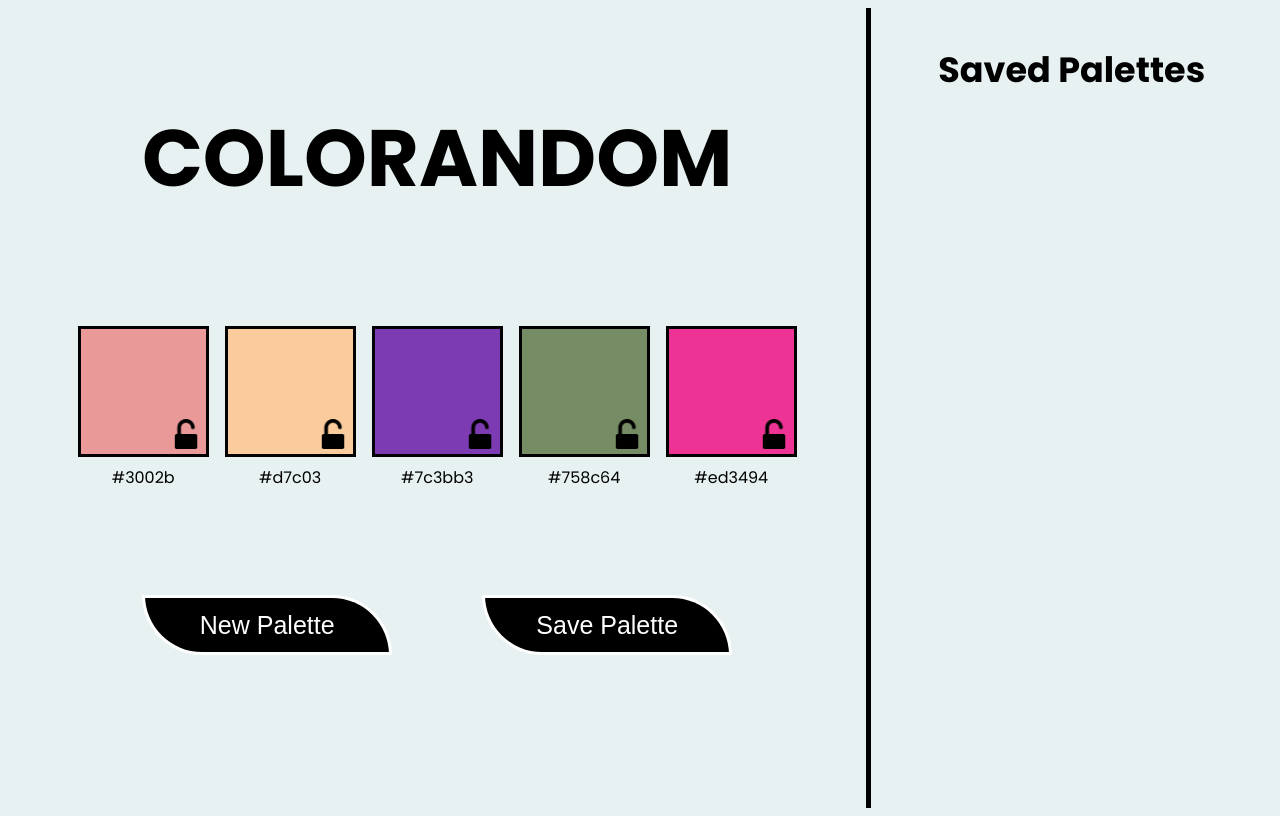
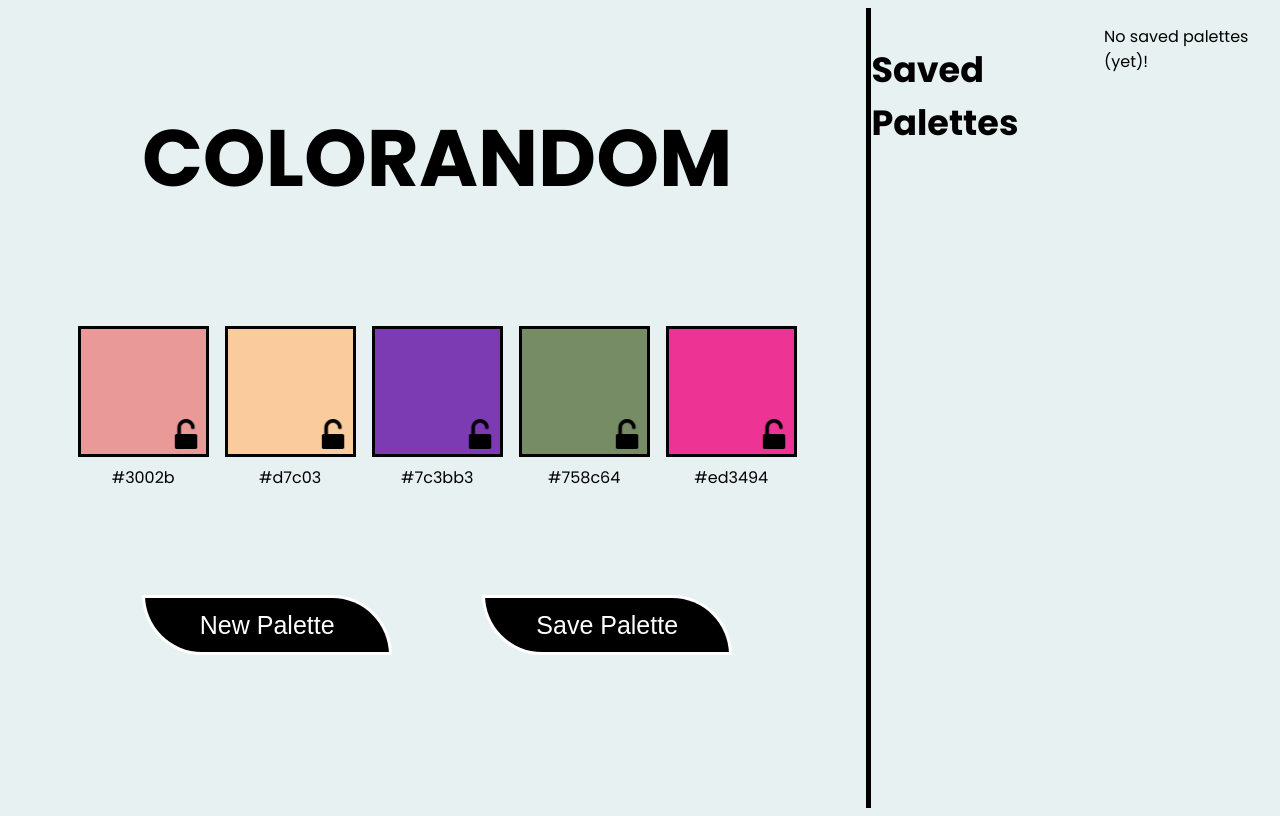
Before and after one commit to laurelbonal/coloRandom-, a plain HTML site: page index.html in a window 1280 px wide. Drawn offline with Linux system fonts and the light colour scheme.

```diff
--- a/index.html
+++ b/index.html
@@ -68,6 +68,8 @@
     </section>
     <section class="saved-section">
       <h3 class="saved-header">Saved Palettes</h3>
+        <p class="saved-palettes-status">No saved palettes (yet)!
+        </p>
     </section>
   </body>
   <script type="text/javascript" src="main.js"></script>
```
